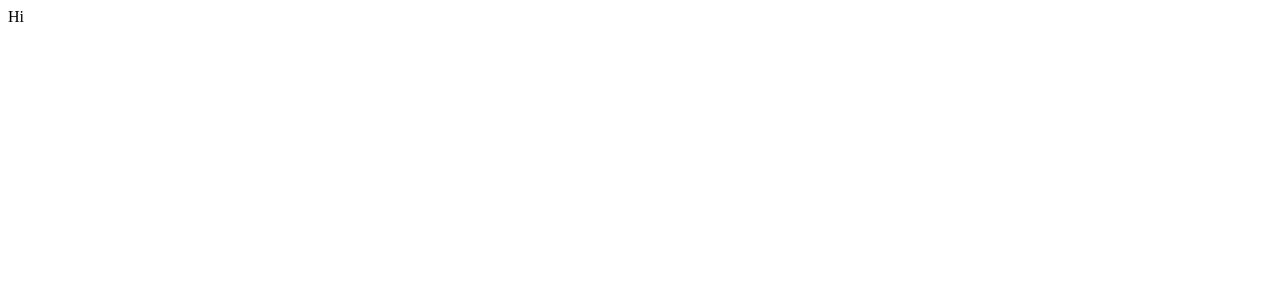
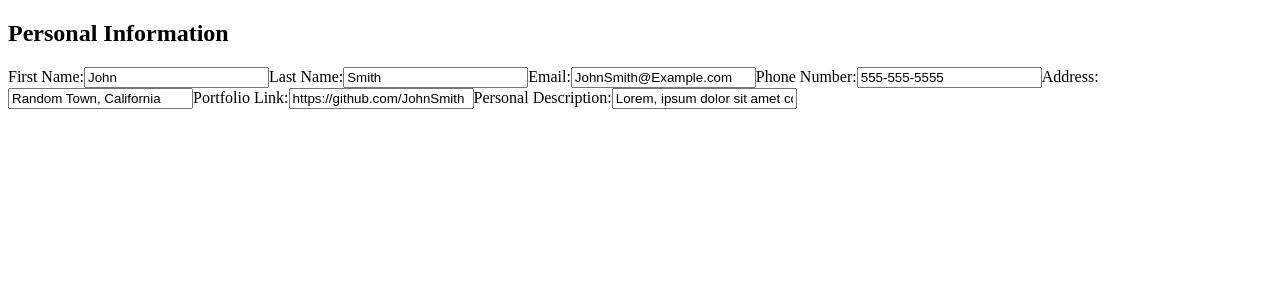
Before and after one commit to Neon-Panda/Project-CV-Application, a React (Vite) app: page / in a window 1280 px wide. Shown: the top 300 px of the page. Built offline with nearby package versions, Linux system fonts and the light colour scheme.

Commit message:
feat: personal information Inputs

```diff
--- a/src/App.jsx
+++ b/src/App.jsx
@@ -1,4 +1,5 @@
 import { useState } from "react";
+import PersonDetails from "./components/personal-details";
 
 function App() {
   const [personalInfo, setPersonalInfo] = useState({
@@ -11,7 +12,14 @@ function App() {
     about:
       "Lorem, ipsum dolor sit amet consectetur adipisicing elit. Nulla eligendi, accusantium maiores aperiam saepe molestias libero quos error et temporibus quo unde tempore. Est recusandae expedita, ex incidunt vero similique eligendi quod! Nobis eligendi est perferendis quas aperiam, repellendus aliquid!",
   });
-  return "Hi";
+  return (
+    <>
+      <PersonDetails
+        personalInfo={personalInfo}
+        setPersonalInfo={setPersonalInfo}
+      />
+    </>
+  );
 }
 
 export default App;
--- a/src/components/personal-details.jsx
+++ b/src/components/personal-details.jsx
@@ -0,0 +1,79 @@
+export default function PersonalInputs({ personalInfo, personalInfoSetter }) {
+  return (
+    <section>
+      <h2>Personal Information</h2>
+      <form action="" id="personalInfoForm">
+        <label htmlFor="nameFirst">
+          First Name:
+          <input
+            type="text"
+            name="nameFirst"
+            id="nameFirst"
+            placeholder={personalInfo.nameFirst}
+            value={personalInfo.nameFirst}
+          />
+        </label>
+        <label htmlFor="nameLast">
+          Last Name:
+          <input
+            type="text"
+            name="nameLast"
+            id="nameLast"
+            placeholder={personalInfo.nameLast}
+            value={personalInfo.nameLast}
+          />
+        </label>
+        <label htmlFor="email">
+          Email:
+          <input
+            type="email"
+            name="email"
+            id="email"
+            placeholder={personalInfo.email}
+            value={personalInfo.email}
+          />
+        </label>
+        <label htmlFor="phone">
+          Phone Number:
+          <input
+            type="tel"
+            name="phone"
+            id="phone"
+            placeholder={personalInfo.phone}
+            value={personalInfo.phone}
+          />
+        </label>
+        <label htmlFor="address">
+          Address:
+          <input
+            type="text"
+            name="address"
+            id="address"
+            placeholder={personalInfo.address}
+            value={personalInfo.address}
+          />
+        </label>
+        <label htmlFor="portfolio">
+          Portfolio Link:
+          <input
+            type="url"
+            name="portfolio"
+            id="portfolio"
+            placeholder={personalInfo.portfolio}
+            value={personalInfo.portfolio}
+          />
+        </label>
+        <label htmlFor="about">
+          Personal Description:
+          <input
+            type="text"
+            name="about"
+            id="about"
+            placeholder={personalInfo.about}
+            value={personalInfo.about}
+          />
+        </label>
+      </form>
+    </section>
+  );
+}
```
